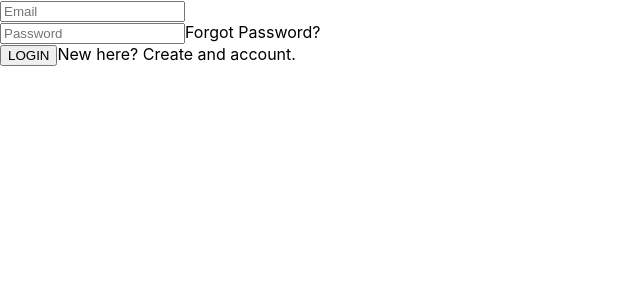
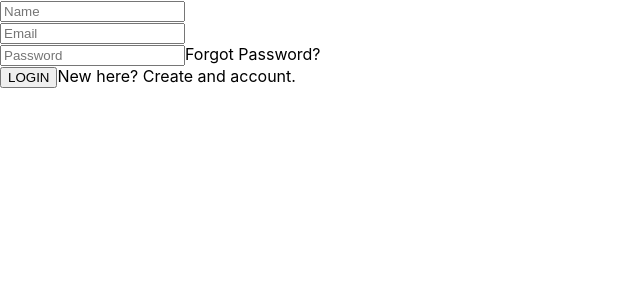
Before and after one commit to crawnic311/learningNextjs, a Next.js app: page /login/login in a window 1280 px wide. Shown: the top 300 px of the page, without its empty margins (0-640 px from the left). Built offline with nearby package versions, Linux system fonts and the light colour scheme.

Commit message:
Name field added to Login page

```diff
--- a/pages/_app.js
+++ b/pages/_app.js
@@ -8,7 +8,7 @@ function MyApp({ Component, pageProps }) {
     password: '123',
   }
 
-  const [user, setUser] = useState({ email: '', password: '' })
+  const [user, setUser] = useState({ name: '', email: '', password: '' })
   const [error, setError] = useState('')
 
   const Login = (details) => {
@@ -20,17 +20,20 @@ function MyApp({ Component, pageProps }) {
     ) {
       console.log('Logged in')
       setUser({
+        name: details.name,
         email: details.email,
         password: details.password,
       })
     } else {
       console.log('Details do not match')
+      setError('Details do not match')
     }
   }
 
   const Logout = () => {
     console.log('Logout')
     setUser({
+      name: '',
       email: '',
       password: '',
     })
@@ -42,7 +45,7 @@ function MyApp({ Component, pageProps }) {
         <div className="Welcome">
           <h2>
             Welcome,
-            <span> {user.email}</span>
+            <span> {user.name}</span>
           </h2>
           <button onClick={Logout}>Logout</button>
         </div>
--- a/pages/login/login.js
+++ b/pages/login/login.js
@@ -4,7 +4,7 @@ const LoginForm = (props) => {
   const Login = props.Login
   const error = props.error
 
-  const [details, setDetails] = useState({ email: '', password: '' })
+  const [details, setDetails] = useState({ name: '', email: '', password: '' })
 
   const submitHandler = (e) => {
     e.preventDefault()
@@ -15,13 +15,23 @@ const LoginForm = (props) => {
   return (
     <div className="Login-Wrapper">
       <form className="Login-Form" onSubmit={submitHandler}>
-        {/*EROOR*/}
+        {error != '' ? <div className="error">{error}</div> : ''}
+        <div className="formgroup">
+          <input
+            type="text"
+            placeholder="Name"
+            name="name"
+            id="name"
+            onChange={(e) => setDetails({ ...details, name: e.target.value })}
+            value={details.name}
+          />
+        </div>
         <div className="formgroup">
           <input
             type="text"
             placeholder="Email"
-            name="username"
-            id="username"
+            name="email"
+            id="email"
             onChange={(e) => setDetails({ ...details, email: e.target.value })}
             value={details.email}
           />
```
